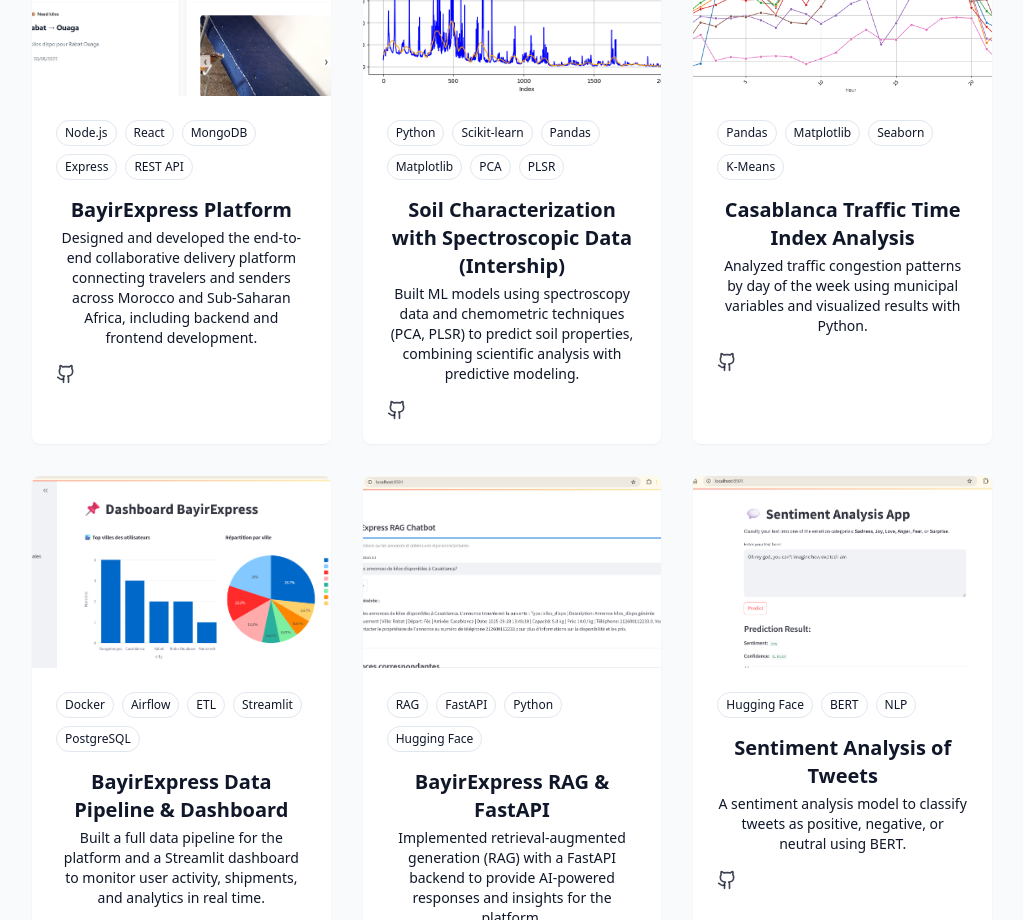
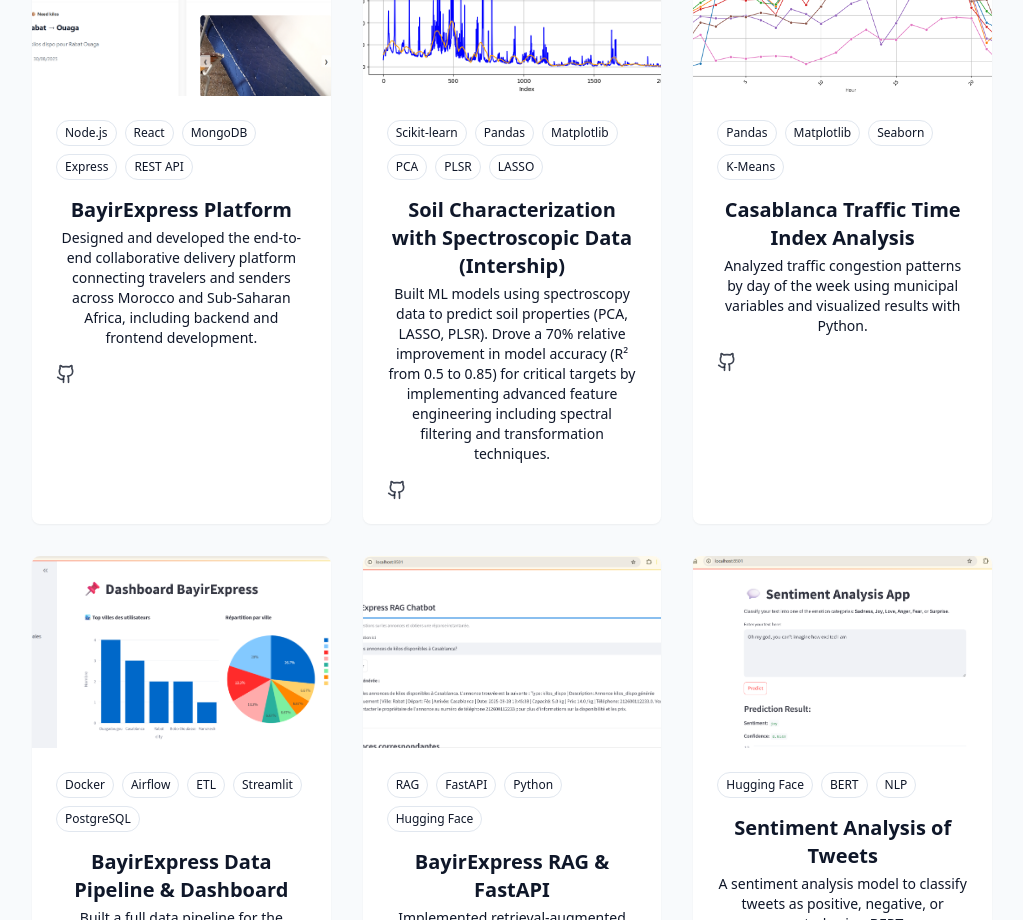
Before and after one commit to RogerSawadogo/Portfolio_Pro, a React (Vite) app: page / in a window 1280 px wide. Shown: the part 2260-3180 px from the top of the page, without its empty margins (128-1151 px from the left). Built offline with nearby package versions, Linux system fonts and the light colour scheme.

Commit message:
soils charac new desc

```diff
--- a/src/components/ProjectsSection.jsx
+++ b/src/components/ProjectsSection.jsx
@@ -16,9 +16,9 @@
     id: 1,
     title: "Soil Characterization with Spectroscopic Data (Intership)",
     description:
-      "Built ML models using spectroscopy data and chemometric techniques (PCA, PLSR) to predict soil properties, combining scientific analysis with predictive modeling.",
+      "Built ML models using spectroscopy data to predict soil properties (PCA, LASSO, PLSR). Drove a 70% relative improvement in model accuracy (R² from 0.5 to 0.85) for critical targets by implementing advanced feature engineering including spectral filtering and transformation techniques.",
     image: "/projects/proj0.png",
-    tags: ["Python", "Scikit-learn", "Pandas", "Matplotlib", "PCA", "PLSR"],
+    tags: ["Scikit-learn", "Pandas", "Matplotlib", "PCA", "PLSR", "LASSO"],
 
   },
 
```
